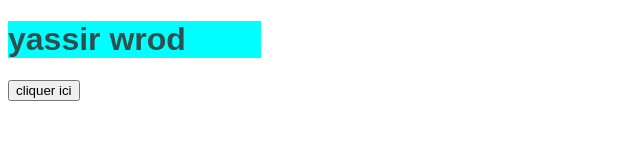
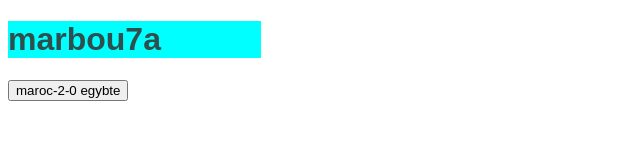
Before and after one commit to ahmedDahliz/Demo, a plain HTML site: page index.html in a window 1280 px wide. Shown: the whole page, without its empty margins (0-640 px from the left). Drawn offline with Linux system fonts and the light colour scheme.

Commit message:
soulution comite

```diff
--- a/index.html
+++ b/index.html
@@ -8,8 +8,8 @@
     <link rel="stylesheet" href="style.css">
 </head>
 <body>
-    <h1>yassir wrod</h1>
-    <button onclick="changStyle()">cliquer ici</button>
+    <h1>marbou7a</h1>
+    <button onclick="changStyle()">maroc-2-0 egybte</button>
 
     <script src="script.js"></script>
     </body>
```
